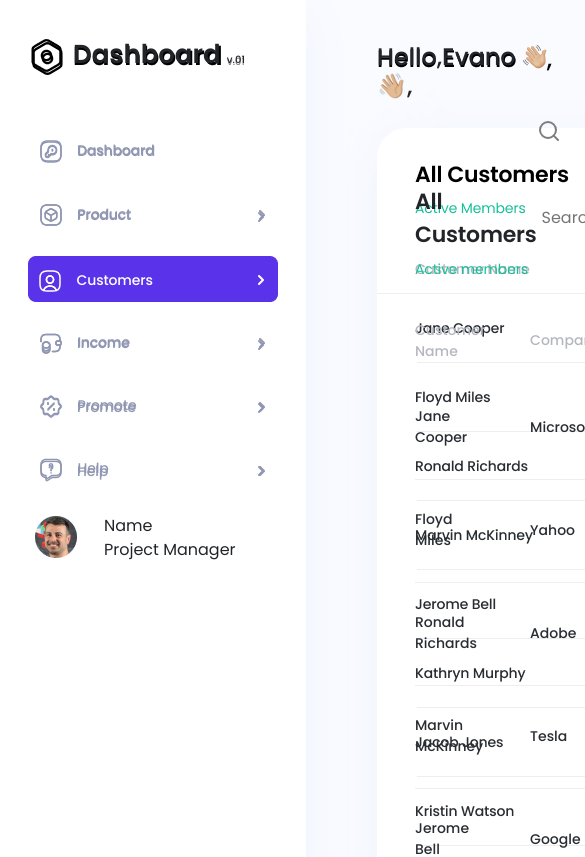
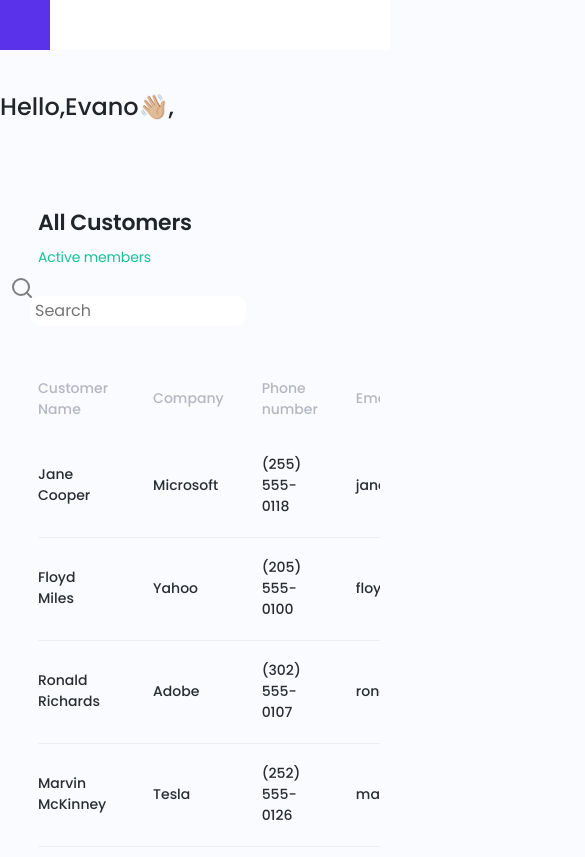
Before and after one commit to Totemy/dashboard-app, a Vue app: page / in a window 390 px wide. Shown: the top 857 px of the page, 585 px wide, since content can reach past the window. Built offline with nearby package versions, Linux system fonts and the light colour scheme.

Commit message:
First adaptive styler for mobile version

```diff
--- a/src/components/Customers.vue
+++ b/src/components/Customers.vue
@@ -17,7 +17,7 @@
       </div>
     </div>
 
-    <div class="table-wrapper">
+    <div class="table-wrapper table-responsive">
       <table class="table">
         <tr>
           <th scope="col">Customer Name</th>
--- a/src/components/Main.vue
+++ b/src/components/Main.vue
@@ -2,7 +2,7 @@
   <div class="page">
     <h4>Hello,{{ name }}👋🏼, <span class="icon icon-hello"></span></h4>
 
-    <div>
+    <div class="">
       <Customers />
     </div>
   </div>
--- a/src/components/Navbar.vue
+++ b/src/components/Navbar.vue
@@ -1,6 +1,10 @@
 <template>
   <div class="navigation">
-    <div class="navigation__content">
+    <i class="navigation__hamburger" @click="showMenu()"> </i>
+    <div
+      class="navigation__content"
+      :class="this.showMobileMenu ? 'open-menu' : 'closed-menu'"
+    >
       <div>
         <h2 class="navigation__heading">
           <span class="navigation__logo"></span>Dashboard
@@ -32,7 +36,6 @@
           <span class="icon icon-chevron navigation__icon"></span>
         </div>
       </div>
-
       <div class="profile">
         <div class="profile__img">
           <img src="images/navbar/avatar.png" />
@@ -49,3 +52,17 @@
     </div>
   </div>
 </template>
+<script>
+export default {
+  data() {
+    return {
+      showMobileMenu: false
+    };
+  },
+  methods: {
+    showMenu() {
+      this.showMobileMenu = !this.showMobileMenu;
+    }
+  }
+};
+</script>
--- a/src/styles/_main.scss
+++ b/src/styles/_main.scss
@@ -1,6 +1,6 @@
 body{
     background-color: $bg-color;
-    background-image: url(/images/Dashboard.png);
+    //background-image: url(/images/Dashboard.png);
     background-repeat: no-repeat;
     background-position-x: left;
     font-family: 'Poppins', sans-serif;
@@ -46,7 +46,12 @@ body{
         line-height: 21px;
         color: #B5B7C0;
     }
-
+    @include media-breakpoint-down(md){
+        margin-left: 0;
+        &__header{
+            flex-wrap: wrap;
+        }
+    }
 }
 .subtext{
     color:#16C098;
@@ -60,12 +65,15 @@ body{
         margin-right: 45px;
         margin-top: 84px;
         padding: 3px 14px 3px 5px;
-
-
     }
     &__icon{
 
         width: 24px;
         height: 24px;
     }
+    @include media-breakpoint-down(md){
+        &__input{
+            margin: 20px;
+        }
+    }
 }
--- a/src/styles/_navbar.scss
+++ b/src/styles/_navbar.scss
@@ -1,9 +1,18 @@
 .navigation {
-  //background-color: #ffffff;
+  background-color: #ffffff;
+  i {
+    display: none;
+    }
+
   height: 100%;
   position: fixed;
   left: 0;
   top:0 ;
+  &__hamburger{
+    background-color: #5932EA;
+    width: 50px;
+    height: 50px;
+  }
   &__heading {
     font-weight: 600;
     font-size: 26px;
@@ -60,6 +69,35 @@
         display: block;
     }
   }
+  @include media-breakpoint-down(md) {
+    position: relative;
+    height: auto;
+    right: 0;
+    z-index: 1030;
+    top:0;
+    .navigation__content{
+      padding-top: 10px;
+      position: absolute;
+      width: 100%;
+      background-color: black;
+    }
+    .navigation__items{
+      flex-direction: column;
+    }
+    .open-menu {
+      opacity: 1;
+      }
+    .closed-menu {
+      opacity: 0;
+      height: 0;
+      padding: 0;
+    }
+    i{
+        display: block;
+        text-align: right;
+        padding: 0 10px 10px 0;
+    }
+  }
 }
 .profile{
   display: flex;
--- a/src/styles/app.scss
+++ b/src/styles/app.scss
@@ -3,6 +3,7 @@
 @import "headings";
 @import "colors";
 @import "icons";
+@import "common";
 @import "navbar";
 @import "customers";
 @import "main";
```
Also changed, not shown: src/styles/_common.scss (added).
